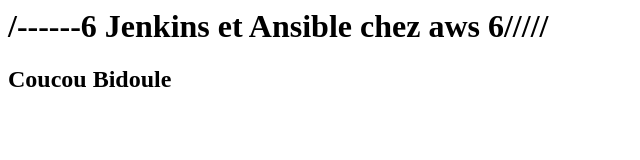
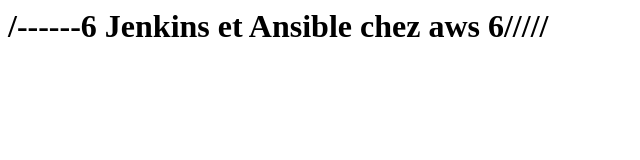
Before and after one commit to formation-generic/myansible-app-aws, a plain HTML site: page index.html in a window 1280 px wide. Shown: the whole page, without its empty margins (0-640 px from the left). Drawn offline with Linux system fonts and the light colour scheme.

Commit message:
Update index.html

```diff
--- a/index.html
+++ b/index.html
@@ -1,2 +1 @@
 <h1>/------6 Jenkins et Ansible chez aws 6/////</h1>
-<h2>Coucou Bidoule</h2>
```
